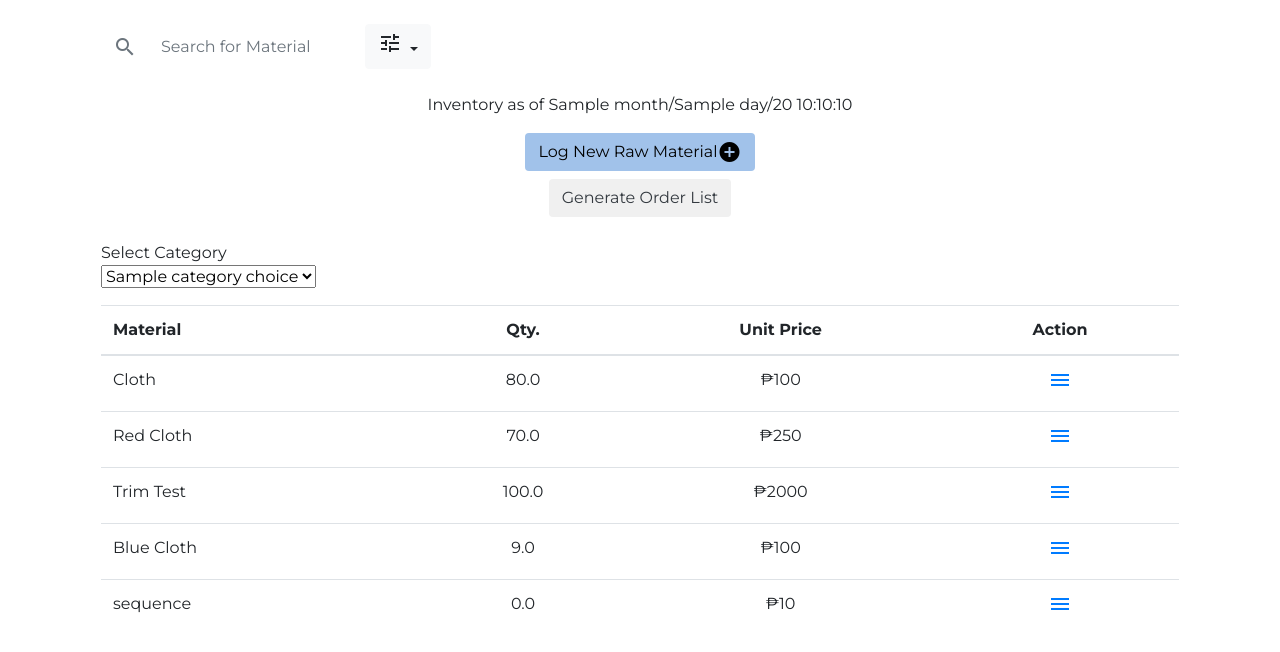
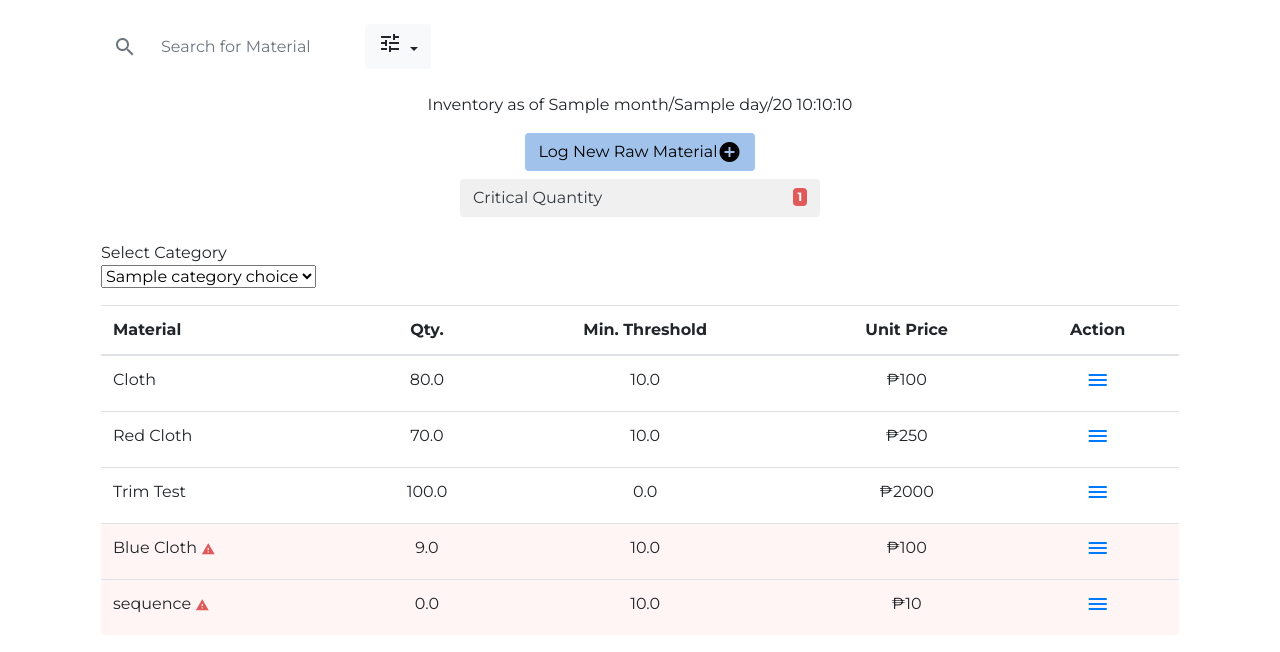
Before and after one commit to ndrch18/Rajac-Solutions, a Django app: template TwoChic/system_app/templates/system_app/prodman_matinv.html in a window 1280 px wide. Shown: the part 58-710 px from the top of the page. Run offline with Django 5.2, Linux system fonts and the light colour scheme; data comes from the database, SQL or seed files in the repository; both versions use the stored data as it was after the commit; the template is opened without the code that fills it: values that come from a table or form of the project are taken from there, most other values are stand-ins (such as "Sample title", 1, 10 or a date in 2020); some libraries are stand-ins or nearby versions.

Commit message:
changed generate order list

```diff
--- a/TwoChic/system_app/forms.py
+++ b/TwoChic/system_app/forms.py
@@ -1,5 +1,5 @@
 from django import forms
-from .models import RawMaterial, MaterialUnit, MaterialCategory
+from .models import RawMaterial, MaterialUnit, MaterialCategory, Product, ProductCategory, ProductCollection, Employee, EmployeeRole
 
 class RawMaterialForm(forms.ModelForm):
     class Meta:
@@ -10,22 +10,21 @@ class RawMaterialForm(forms.ModelForm):
             "material_unit",
             "material_quantity",
             "material_unitprice",
+            "minimum_threshold",
         ]
 
     def __init__(self, *args, **kwargs):
         super().__init__(*args, **kwargs)
 
-        # Set custom placeholder for category (use MaterialCategory.choices to avoid separator)
         self.fields["material_category"].choices = [("", "Choose Category")] + list(MaterialCategory.choices)
 
-        # add your modal classes
         self.fields["material_category"].widget.attrs.update({"class": "form-select custom-input", "id": "id_material_category"})
         self.fields["material_name"].widget.attrs.update({"class": "form-control custom-input", "placeholder": "Enter Material Name"})
         self.fields["material_unit"].widget.attrs.update({"class": "form-select custom-input", "id": "id_material_unit"})
         self.fields["material_quantity"].widget.attrs.update({"class": "form-control custom-input", "placeholder": "Enter quantity"})
         self.fields["material_unitprice"].widget.attrs.update({"class": "form-control custom-input", "placeholder": "Enter Unit Price", "step": "0.01"})
+        self.fields["minimum_threshold"].widget.attrs.update({"class": "form-control custom-input", "placeholder": "Enter minimum threshold", "step": "0.01"})
 
-        # default: none until category known
         self.fields["material_unit"].queryset = MaterialUnit.objects.none()
 
         if "material_category" in self.data:
@@ -39,7 +38,6 @@ class RawMaterialForm(forms.ModelForm):
             self.fields["material_unit"].queryset = MaterialUnit.objects.filter(
                 category=self.instance.material_category
             ).order_by("unit_name")
-from .models import Product, ProductCategory, ProductCollection
 
 class ProductForm(forms.ModelForm):
     class Meta:
@@ -61,7 +59,6 @@ class ProductForm(forms.ModelForm):
             'class': 'form-select custom-input',
         })
 
-from .models import Employee, EmployeeRole
 
 class AddEmployeeForm(forms.Form):
     employee_name = forms.CharField(
--- a/TwoChic/system_app/models.py
+++ b/TwoChic/system_app/models.py
@@ -45,6 +45,11 @@ class RawMaterial(models.Model):
     material_unitprice = models.FloatField(
         default=0,
         validators=[MinValueValidator(0.0)]
+    )
+
+    minimum_threshold = models.FloatField(
+    default=0,
+    validators=[MinValueValidator(0.0)]
     )
 
     def clean(self):
--- a/TwoChic/system_app/templates/system_app/prodman_matinv.html
+++ b/TwoChic/system_app/templates/system_app/prodman_matinv.html
@@ -9,64 +9,26 @@
   <div class="d-flex align-items-center gap-2 mt-2">
     <form class="flex-grow-1" method="get" action="">
       <input type="hidden" name="category" value="{{ selected_category }}"/>
-
       <div class="input-group inventory-search shadow-sm">
         <span class="input-group-text bg-white border-0 ps-3">
           <span class="material-icons text-muted">search</span>
         </span>
-        <input
-          type="text"
-          class="form-control border-0"
-          name="q"
-          value="{{ q }}"
-          placeholder="Search for Material"
-        />
+        <input type="text" class="form-control border-0" name="q" value="{{ q }}" placeholder="Search for Material"/>
       </div>
     </form>
 
-   <div class="dropdown">
-    <button class="btn btn-light shadow-sm dropdown-toggle"
-            type="button"
-            data-toggle="dropdown"
-            aria-expanded="false">
-
+    <div class="dropdown">
+      <button class="btn btn-light shadow-sm dropdown-toggle" type="button" data-toggle="dropdown" aria-expanded="false">
         <span class="material-icons">tune</span>
-    </button>
-
-    <ul class="dropdown-menu dropdown-menu-left filter-button">
-
-        <li>
-            <a class="dropdown-item"
-               href="?category={{ selected_category }}&q={{ q }}&sort=alpha">
-                Alphabetical (A–Z)
-            </a>
-        </li>
-
-        <li>
-            <a class="dropdown-item"
-               href="?category={{ selected_category }}&q={{ q }}&sort=alpha_desc">
-                Alphabetical (Z–A)
-            </a>
-        </li>
-
+      </button>
+      <ul class="dropdown-menu dropdown-menu-left filter-button">
+        <li><a class="dropdown-item" href="?category={{ selected_category }}&q={{ q }}&sort=alpha">Alphabetical (A–Z)</a></li>
+        <li><a class="dropdown-item" href="?category={{ selected_category }}&q={{ q }}&sort=alpha_desc">Alphabetical (Z–A)</a></li>
         <li><hr class="dropdown-divider"></li>
-
-        <li>
-            <a class="dropdown-item"
-               href="?category={{ selected_category }}&q={{ q }}&sort=highest">
-                Highest Quantity
-            </a>
-        </li>
-
-        <li>
-            <a class="dropdown-item"
-               href="?category={{ selected_category }}&q={{ q }}&sort=lowest">
-                Lowest Quantity
-            </a>
-        </li>
-
-    </ul>
-  </div>
+        <li><a class="dropdown-item" href="?category={{ selected_category }}&q={{ q }}&sort=highest">Highest Quantity</a></li>
+        <li><a class="dropdown-item" href="?category={{ selected_category }}&q={{ q }}&sort=lowest">Lowest Quantity</a></li>
+      </ul>
+    </div>
   </div>
 
   <!-- Inventory Timestamp -->
@@ -79,77 +41,73 @@
   <!-- Buttons -->
   <div class="d-flex flex-column align-items-center gap-3 mb-4">
 
-    <!-- LOG BUTTON -->
     <button type="button"
       class="btn log-btn shadow-sm d-flex align-items-center justify-content-between mb-2"
       data-bs-toggle="modal"
       data-bs-target="#logMaterialModal"
       style="background-color: #A1C2EA">
-
       <span class="fw-semibold">Log New Raw Material</span>
       <span class="material-icons">add_circle</span>
     </button>
 
-    <a href="#"
-      class="btn text-dark"
-      style='background-color: #F0F0F0'>
-      Generate Order List
-    </a>
+    <button type="button"
+      class="btn text-dark d-flex align-items-center justify-content-between"
+      style="background-color: #F0F0F0; width: 100%; max-width: 360px;"
+      data-bs-toggle="modal"
+      data-bs-target="#criticalModal">
+      <span class="fw-semibold">Critical Quantity</span>
+      <span class="badge rounded-pill" style="background:#e05a5a; color:#fff;">{{ critical_count }}</span>
+    </button>
+
   </div>
 
   <!-- Category Panel -->
   <div class="category-panel shadow-sm">
-
     <div class="category-title">Select Category</div>
-
     <form method="get" action="">
       <input type="hidden" name="q" value="{{ q }}"/>
-
       <div class="category-select-wrap">
-        <select class="form-select category-select"
-                name="category"
-                onchange="this.form.submit()">
-
+        <select class="form-select category-select" name="category" onchange="this.form.submit()">
           {% for val, label in category_choices %}
-            <option value="{{ val }}"
-              {% if selected_category == val %}selected{% endif %}>
-              {{ label }}
-            </option>
+            <option value="{{ val }}" {% if selected_category == val %}selected{% endif %}>{{ label }}</option>
           {% endfor %}
         </select>
       </div>
     </form>
 
-    <!-- Inventory Table -->
     <div class="table-responsive mt-3">
       <table class="table inventory-table mb-0">
         <thead>
           <tr>
             <th>Material</th>
             <th class="text-center">Qty.</th>
+            <th class="text-center">Min. Threshold</th>
             <th class="text-center">Unit Price</th>
             <th class="text-center">Action</th>
           </tr>
         </thead>
         <tbody>
           {% for m in materials %}
-            <tr>
-              <td>{{ m.material_name }}</td>
+            <tr {% if m.minimum_threshold > 0 and m.material_quantity <= m.minimum_threshold %}style="background:#fff5f5;"{% endif %}>
+              <td>
+                {{ m.material_name }}
+                {% if m.minimum_threshold > 0 and m.material_quantity <= m.minimum_threshold %}
+                  <span class="material-icons align-middle" style="font-size:14px; color:#e05a5a;" title="Critical">warning</span>
+                {% endif %}
+              </td>
               <td class="text-center">{{ m.material_quantity }}</td>
+              <td class="text-center">{{ m.minimum_threshold }}</td>
               <td class="text-center">₱{{ m.material_unitprice|floatformat:0 }}</td>
               <td class="text-center">
                 <a href="?edit={{ m.id }}&category={{ selected_category }}&q={{ q }}&sort={{ sort }}"
-                  class="text-decoration-none edit-action"
-                  data-edit-id="{{ m.id }}">
+                  class="text-decoration-none edit-action" data-edit-id="{{ m.id }}">
                   <span class="material-icons">menu</span>
                 </a>
               </td>
             </tr>
           {% empty %}
             <tr>
-              <td colspan="5" class="text-center py-4 text-muted">
-                No materials found.
-              </td>
+              <td colspan="5" class="text-center py-4 text-muted">No materials found.</td>
             </tr>
           {% endfor %}
         </tbody>
@@ -159,172 +117,162 @@
 </div>
 
 
-<!-- ============================= -->
+<!-- CRITICAL MATERIALS MODAL -->
+<div class="modal fade" id="criticalModal" tabindex="-1">
+  <div class="modal-dialog modal-dialog-centered">
+    <div class="modal-content" style="border-radius:16px; overflow:hidden;">
+      <div style="background:#eaa2a1; padding:14px 18px; display:flex; justify-content:space-between; align-items:center;">
+        <span style="font-size:15px; font-weight:600; color:#5a1a1a;">Critical Materials</span>
+        <button type="button" data-bs-dismiss="modal" style="border:none; background:none; font-size:20px; color:#5a1a1a;">&times;</button>
+      </div>
+      <div class="modal-body p-3">
+        {% if critical_materials %}
+        <table class="table table-sm" style="font-size:13px;">
+          <thead>
+            <tr>
+              <th>Material</th>
+              <th class="text-center">Current Qty</th>
+              <th class="text-center">Min. Threshold</th>
+            </tr>
+          </thead>
+          <tbody>
+            {% for m in critical_materials %}
+            <tr>
+              <td>{{ m.material_name }}</td>
+              <td class="text-center" style="color:#e05a5a; font-weight:600;">{{ m.material_quantity }}</td>
+              <td class="text-center">{{ m.minimum_threshold }}</td>
+            </tr>
+            {% endfor %}
+          </tbody>
+        </table>
+        {% else %}
+        <p class="text-muted text-center" style="font-size:13px;">No critical materials. All stocks are above their minimum threshold.</p>
+        {% endif %}
+      </div>
+    </div>
+  </div>
+</div>
+
+
 <!-- LOG RAW MATERIAL MODAL -->
-<!-- ============================= -->
 <div class="modal fade" id="logMaterialModal" tabindex="-1">
   <div class="modal-dialog modal-dialog-centered">
     <div class="modal-content custom-modal">
-
       <div class="modal-body p-4">
-
         <form method="POST" action="">
           {% csrf_token %}
-
           <div class="mb-3">
             <label class="form-label fw-semibold">Category:</label>
             {{ form.material_category }}
             {% if form.material_category.errors %}<div class="invalid-feedback d-block">{{ form.material_category.errors.0 }}</div>{% endif %}
           </div>
-
           <div class="mb-3">
             <label class="form-label fw-semibold">Material Name:</label>
             {{ form.material_name }}
             {% if form.material_name.errors %}<div class="invalid-feedback d-block">{{ form.material_name.errors.0 }}</div>{% endif %}
           </div>
-
           <div class="mb-3">
             <label class="form-label fw-semibold">Unit:</label>
             {{ form.material_unit }}
             {% if form.material_unit.errors %}<div class="invalid-feedback d-block">{{ form.material_unit.errors.0 }}</div>{% endif %}
           </div>
-
           <div class="mb-3">
             <label class="form-label fw-semibold">Quantity:</label>
             {{ form.material_quantity }}
             {% if form.material_quantity.errors %}<div class="invalid-feedback d-block">{{ form.material_quantity.errors.0 }}</div>{% endif %}
           </div>
-
           <div class="mb-3">
             <label class="form-label fw-semibold">Unit Price:</label>
             {{ form.material_unitprice }}
             {% if form.material_unitprice.errors %}<div class="invalid-feedback d-block">{{ form.material_unitprice.errors.0 }}</div>{% endif %}
           </div>
-
+          <div class="mb-3">
+            <label class="form-label fw-semibold">Minimum Threshold:</label>
+            {{ form.minimum_threshold }}
+            {% if form.minimum_threshold.errors %}<div class="invalid-feedback d-block">{{ form.minimum_threshold.errors.0 }}</div>{% endif %}
+          </div>
           <div class="d-flex justify-content-end mt-4">
-              <button type="button"
-                      class="btn cancel-btn me-3"
-                      data-bs-dismiss="modal">
-                  Cancel
-              </button>
-
-              <button type="submit"
-                      class="btn add-btn">
-                  Add
-              </button>
+            <button type="button" class="btn cancel-btn me-3" data-bs-dismiss="modal">Cancel</button>
+            <button type="submit" class="btn add-btn">Add</button>
           </div>
-
         </form>
-
       </div>
     </div>
   </div>
 </div>
 
-{% comment %} EDIT MATERIAL MODAL {% endcomment %}
+
+<!-- EDIT MATERIAL MODAL -->
 <div class="modal fade" id="editMaterialModal" tabindex="-1">
   <div class="modal-dialog modal-dialog-centered">
     <div class="modal-content custom-modal">
       <div class="modal-body p-4">
-
         <h5 class="fw-bold mb-3">Edit Raw Material</h5>
-
-        <!-- ===================== -->
-        <!-- EDIT FORM -->
-        <!-- ===================== -->
         {% if edit_target %}
-        <form id="editForm"
-              method="POST"
+        <form id="editForm" method="POST"
               action="{% url 'edit_raw_material' edit_target.id %}?category={{ selected_category }}&q={{ q }}&sort={{ sort }}">
-
           {% csrf_token %}
-
           <div class="mb-3">
             <label class="form-label fw-semibold">Category:</label>
             {{ edit_form.material_category }}
           </div>
-
           <div class="mb-3">
             <label class="form-label fw-semibold">Material Name:</label>
             {{ edit_form.material_name }}
           </div>
-
           <div class="mb-3">
             <label class="form-label fw-semibold">Unit:</label>
             {{ edit_form.material_unit }}
           </div>
-
           <div class="mb-3">
             <label class="form-label fw-semibold">Quantity:</label>
             {{ edit_form.material_quantity }}
           </div>
-
           <div class="mb-3">
             <label class="form-label fw-semibold">Unit Price:</label>
             {{ edit_form.material_unitprice }}
           </div>
+          <div class="mb-3">
+            <label class="form-label fw-semibold">Minimum Threshold:</label>
+            {{ edit_form.minimum_threshold }}
+          </div>
         </form>
         {% endif %}
 
-        <!-- ===================== -->
-        <!-- BUTTON ROW -->
-        <!-- ===================== -->
         <div class="modal-actions">
-
-          <!-- Cancel -->
-<a href="?category={{ selected_category }}&q={{ q }}&sort={{ sort }}" class="btn cancel-btn" style="text-decoration: none;">
-    Cancel
-</a>
-
-          <!-- Delete Form -->
+          <a href="?category={{ selected_category }}&q={{ q }}&sort={{ sort }}" class="btn cancel-btn" style="text-decoration: none;">Cancel</a>
           {% if edit_target %}
           <form method="POST"
                 action="{% url 'delete_raw_material' edit_target.id %}?category={{ selected_category }}&q={{ q }}&sort={{ sort }}"
                 class="d-inline">
             {% csrf_token %}
-            <button type="submit" class="btn delete-btn">
-              Delete
-            </button>
+            <button type="submit" class="btn delete-btn">Delete</button>
           </form>
-
-          <!-- Save -->
-          <button type="submit"
-                  form="editForm"
-                  class="btn add-btn">
-            Save
-          </button>
+          <button type="submit" form="editForm" class="btn add-btn">Save</button>
           {% endif %}
-
+        </div>
       </div>
     </div>
   </div>
 </div>
 
-<!-- ============================= -->
-<!-- JS FOR UNIT FILTERING -->
-<!-- ============================= -->
 
 <script>
   const UNITS_BY_CATEGORY = JSON.parse('{{ units_by_category_json|escapejs }}');
-
   const categorySelect = document.getElementById("id_material_category");
   const unitSelect = document.getElementById("id_material_unit");
 
   function refreshUnits() {
     if (!categorySelect || !unitSelect) return;
-
     const cat = categorySelect.value;
     const units = UNITS_BY_CATEGORY[cat] || [];
-
     unitSelect.innerHTML = "";
-
     const placeholder = document.createElement("option");
     placeholder.value = "";
     placeholder.textContent = "Choose Unit";
     placeholder.selected = true;
     placeholder.disabled = true;
     unitSelect.appendChild(placeholder);
-
     units.forEach(u => {
       const opt = document.createElement("option");
       opt.value = u.id;
@@ -339,7 +287,6 @@
   }
 </script>
 
-<!-- Open edit modal on page load if edit parameter exists -->
 <script>
   document.addEventListener("DOMContentLoaded", function () {
     const urlParams = new URLSearchParams(window.location.search);
@@ -352,7 +299,6 @@
   });
 </script>
 
-<!-- Auto reopen modal if form has errors -->
 {% if form.errors %}
 <script>
   const modal = new bootstrap.Modal(document.getElementById('logMaterialModal'));
```
Also changed, not shown: TwoChic/system_app/views.py (+10 -5 lines), TwoChic/db.sqlite3, TwoChic/system_app/migrations/0012_rawmaterial_minimum_threshold.py (added).
